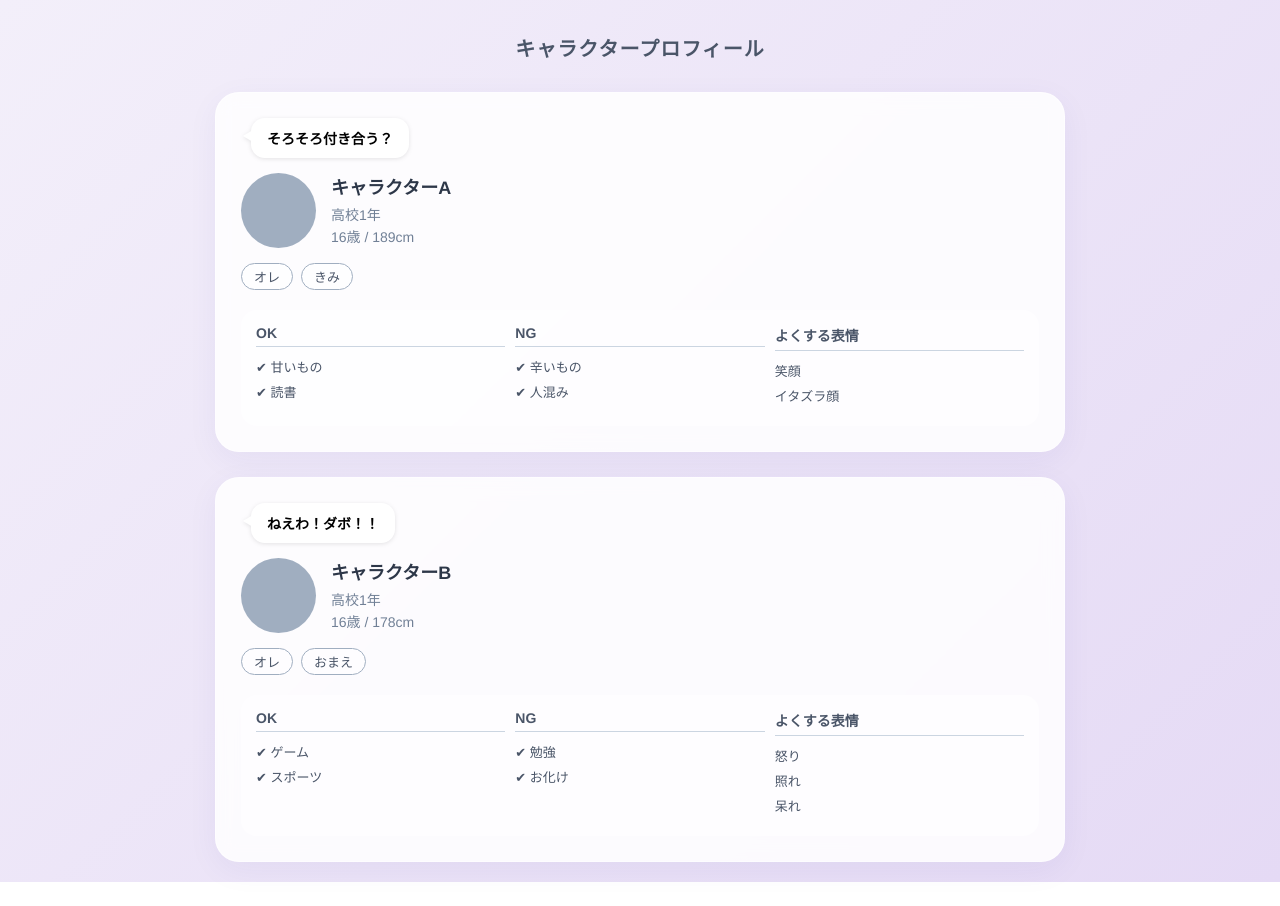
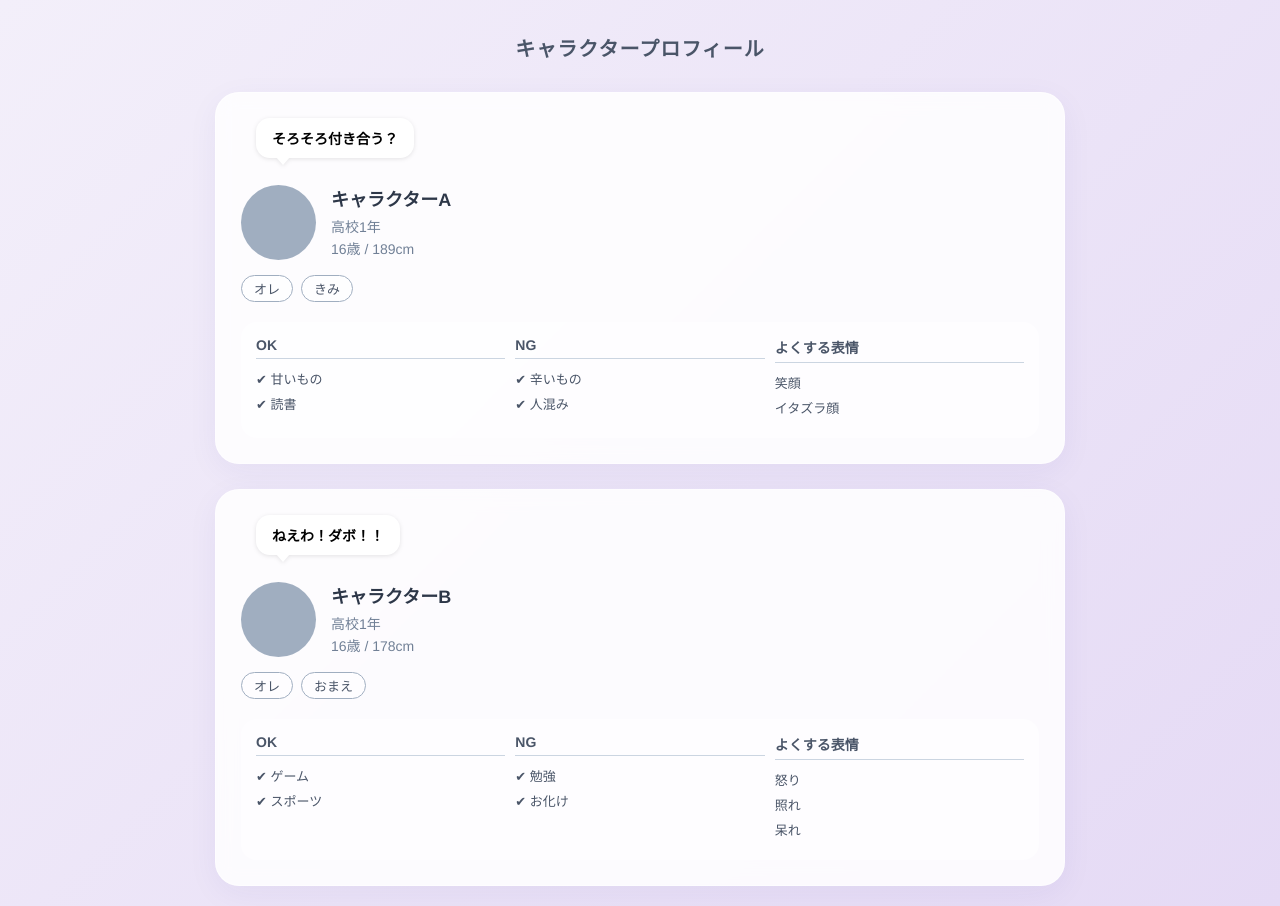
Before and after one commit to ln97q/ln97q, a plain HTML site: page index.html in a window 1280 px wide. Before the commit the page ends 882 px from the top, so only its background shows below. Drawn offline with Linux system fonts and the light colour scheme.

Commit message:
Update style.css

```diff
--- a/style.css
+++ b/style.css
@@ -46,7 +46,7 @@ h1 {
   gap: 15px;
 }
 
-/* LINE風の吹き出し（白） */
+/* LINE風の吹き出し（位置と余白を微調整） */
 .speech-bubble {
   background: #ffffff;
   border-radius: 14px;
@@ -55,25 +55,27 @@ h1 {
   font-weight: bold;
   display: inline-block;
   align-self: flex-start;
-  filter: drop-shadow(0 1px 2px rgba(0,0,0,0.1)); /* ふんわりした影 */
-  margin-left: 10px; /* 左端に少しスペースをあける */
+  filter: drop-shadow(0 1px 2px rgba(0,0,0,0.1));
+  margin-bottom: 12px; /* 下のアイコンとの間に隙間を作る */
+  margin-left: 15px; /* アイコンの真上あたりに配置する調整 */
   font-size: 14px;
   color: #000000;
 }
 
-/* LINE風の尖ったしっぽ部分 */
+/* しっぽを「下向き」にして、下のアイコンを指すように変更 */
 .speech-bubble::after {
   content: '';
   position: absolute;
-  top: 12px;
-  left: -8px; /* 左側に飛び出させる */
+  bottom: -7px; /* 下側に飛び出させる */
+  left: 20px; /* 左端から20pxの位置（アイコンの真上あたり） */
   border-style: solid;
-  border-width: 6px 10px 6px 0;
-  border-color: transparent #ffffff transparent transparent; /* 三角形を作る */
+  border-width: 8px 7px 0 7px;
+  border-color: #ffffff transparent transparent transparent; /* 下向きの三角形 */
   display: block;
   width: 0;
   z-index: 1;
 }
+
 
 /* アイコンとプロフィールの並び */
 .profile-meta {
```
